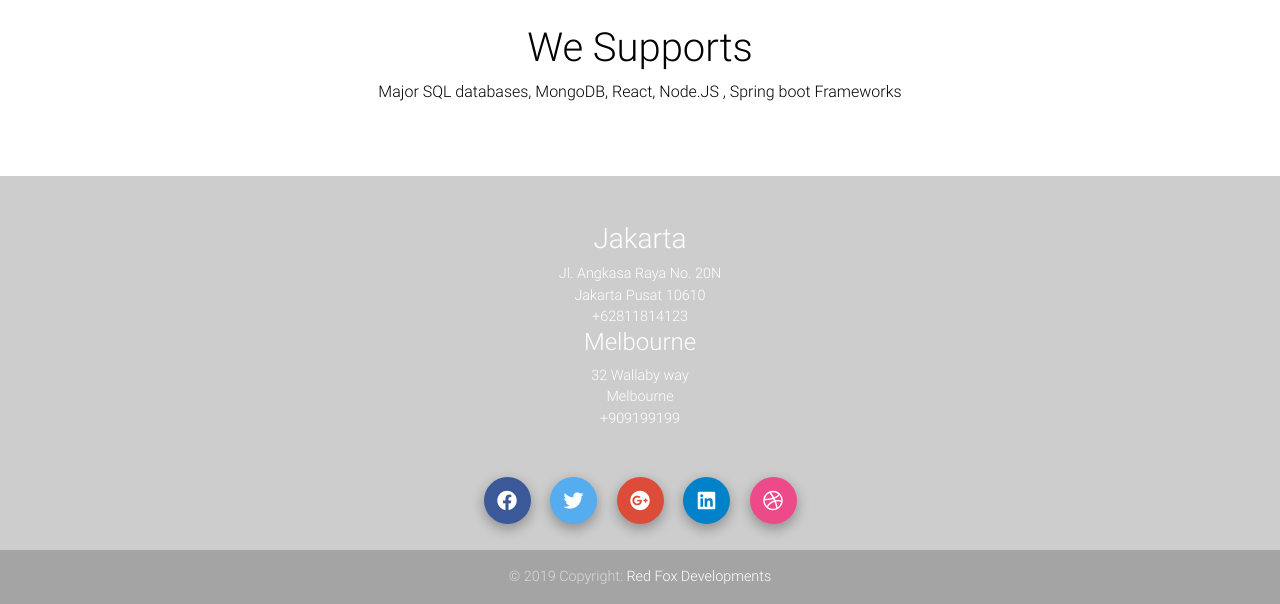
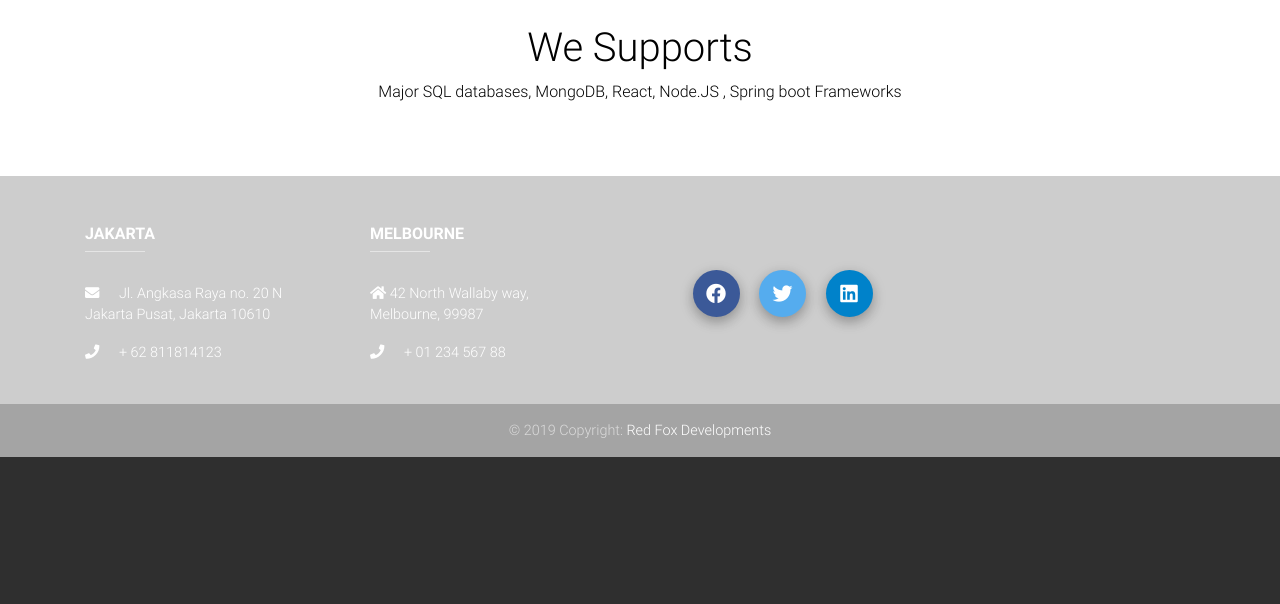
Before and after one commit to Freditansari/redfox-website, a PHP site: page / in a window 1280 px wide. Shown: the part 1224-1828 px from the top of the page. After the commit the page ends 1681 px from the top, so only its background shows below. Run offline with PHP 8.4, Linux system fonts and the light colour scheme; some libraries are stand-ins or nearby versions.

Commit message:
added some style on the footer with office
added style for footer to show our office location

```diff
--- a/css/style.css
+++ b/css/style.css
@@ -33,7 +33,7 @@ header,
 
 @media (max-width: 991px) {
     .navbar:not(.top-nav-collapse) {
-        background: #563e91 !important;
+        background: #cdcdcd !important;
     }
 }
 
--- a/index.html
+++ b/index.html
@@ -5,7 +5,7 @@
     <meta charset="utf-8">
     <meta name="viewport" content="width=device-width, initial-scale=1, shrink-to-fit=no">
     <meta http-equiv="x-ua-compatible" content="ie=edge">
-    <title>Material Design Bootstrap</title>
+    <title>Red Fox Development Company</title>
     <!-- Font Awesome -->
     <link rel="stylesheet" href="https://use.fontawesome.com/releases/v5.8.1/css/all.css">
     <!-- Bootstrap core CSS -->
@@ -51,7 +51,7 @@
               </li>
             </ul>
             <!-- Social Icon  -->
-            <ul class="navbar-nav nav-flex-icons">
+            <!-- <ul class="navbar-nav nav-flex-icons">
               <li class="nav-item">
                 <a class="nav-link">
                   <i class="fab fa-facebook light-green-text-2"></i>
@@ -67,7 +67,7 @@
                   <i class="fab fa-instagram light-green-text-2"></i>
                 </a>
               </li>
-            </ul>
+            </ul> -->
           </div>
         </div>
       </nav>
@@ -114,7 +114,7 @@
 
         </section>
 
-        <section id="about" class="py-5" style="background-color:#D3D3D3">
+        <section id="projects" class="py-5" style="background-color:#D3D3D3">
             <div class="container">
                 <div class="col-md-12 mb-4 white-text text-center wow fadeIn">
 
@@ -125,7 +125,7 @@
             </div>
 
         </section>
-        <section id="about" class="py-5" style="background-color:white">
+        <section id="supports" class="py-5" style="background-color:white">
             <div class="container">
                 <div class="col-md-12 mb-4 black-text text-center wow fadeIn">
 
@@ -148,38 +148,45 @@
     <!-- Footer -->
     <footer class="page-footer font-small pt-4">
 
-        <div class="container">
-
-            <!-- Social buttons -->
-            <ul class="list-unstyled list-inline text-center">
-               <li class="list-inline-item">
-                  <li><h3>Jakarta</h3></li>
-                  <li>Jl. Angkasa Raya No. 20N</li>
-                  <li>Jakarta Pusat 10610</li>
-                  <li>+62811814123</li>
-                  <li><h4>Melbourne</h4></li>
-                  <li>32 Wallaby way </li>
-                  <li>Melbourne</li>
-                  <li>+909199199</li>
-                  </li>
-               </li>
-
-               <li class="list-inline-item">
-
-               </li>
-            </ul>
 
 
 
-            <!-- Social buttons -->
 
-        </div>
+
 
 
       <!-- Footer Elements -->
       <div class="container">
+          <div class="row py-4 d-flex align-items-center">
+              <div class="col-md-4 col-lg-3 col-xl-3">
+                  <h6 class="text-uppercase font-weight-bold">
+                      <strong>Jakarta</strong>
+                  </h6>
+                  <hr class="white accent-2 mb-4 mt-0 d-inline-block mx-auto" style="width: 60px;">
+
+                  <p>
+                      <i class="fa fa-envelope mr-3"></i> Jl. Angkasa Raya no. 20 N <br />
+                      Jakarta Pusat, Jakarta 10610</p>
+                  <p>
+                      <i class="fa fa-phone mr-3"></i> + 62 811814123</p>
+
+              </div>
+
+              <div class="col-md-4 col-lg-3 col-xl-3">
+                  <h6 class="text-uppercase font-weight-bold">
+                      <strong>Melbourne</strong>
+                  </h6>
+                  <hr class="white accent-2 mb-4 mt-0 d-inline-block mx-auto" style="width: 60px;">
+                  <p>
+                      <i class="fas fa-home"></i></i> 42 North Wallaby way, <br />
+                    Melbourne, 99987 </p>
+                  <p>
+
+                      <i class="fa fa-phone mr-3"></i> + 01 234 567 88</p>
+              </div>
 
             <!-- Social buttons -->
+            <div class="col-md-4 col-lg-3 col-xl-3">
                 <ul class="list-unstyled list-inline text-center">
                     <li class="list-inline-item">
                       <a class="btn-floating btn-fb mx-1">
@@ -191,23 +198,30 @@
                         <i class="fab fa-twitter"> </i>
                       </a>
                     </li>
-          <li class="list-inline-item">
+                    <!-- <li class="list-inline-item">
                       <a class="btn-floating btn-gplus mx-1">
                         <i class="fab fa-google-plus"> </i>
                       </a>
-          </li>
+                    </li> -->
                     <li class="list-inline-item">
                       <a class="btn-floating btn-li mx-1">
                         <i class="fab fa-linkedin"> </i>
                       </a>
                     </li>
-          <li class="list-inline-item">
+                    <!-- <li class="list-inline-item">
                       <a class="btn-floating btn-dribbble mx-1">
                         <i class="fab fa-dribbble"> </i>
                       </a>
-          </li>
+                    </li> -->
                   </ul>
+            </div>
+
             <!-- Social buttons -->
+
+
+
+          </div>
+
 
       </div>
       <!-- Footer Elements -->
```
Lines whose indentation alone changed are shown as unchanged.
